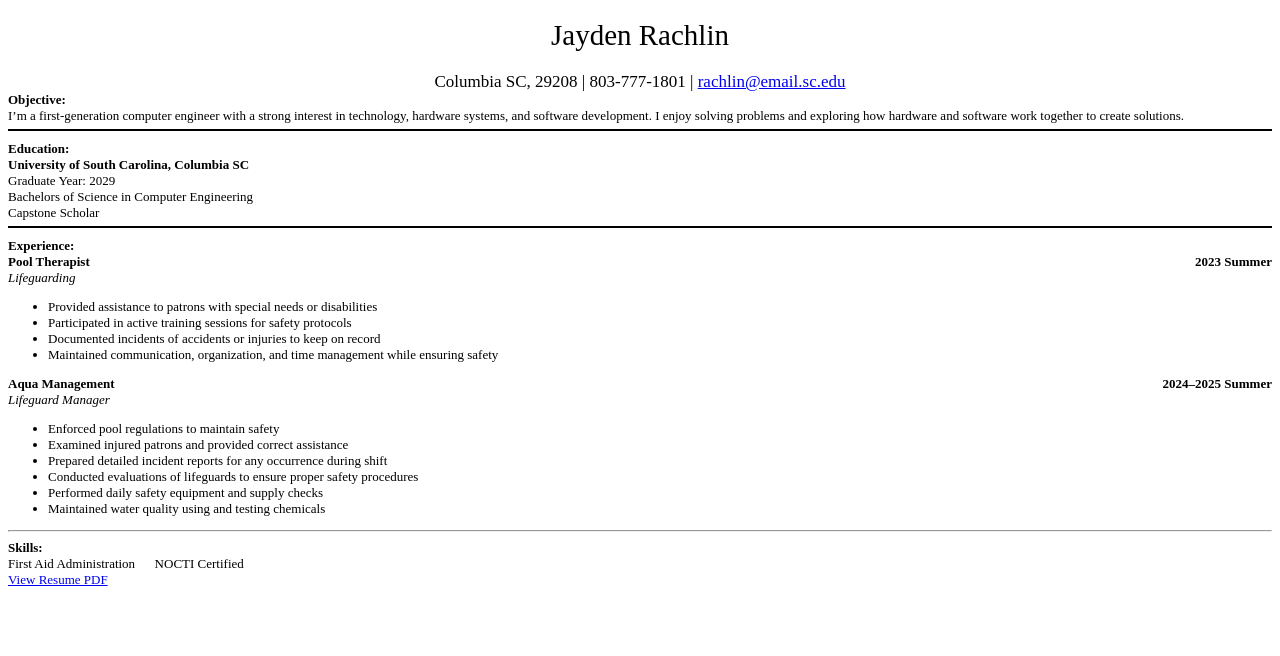
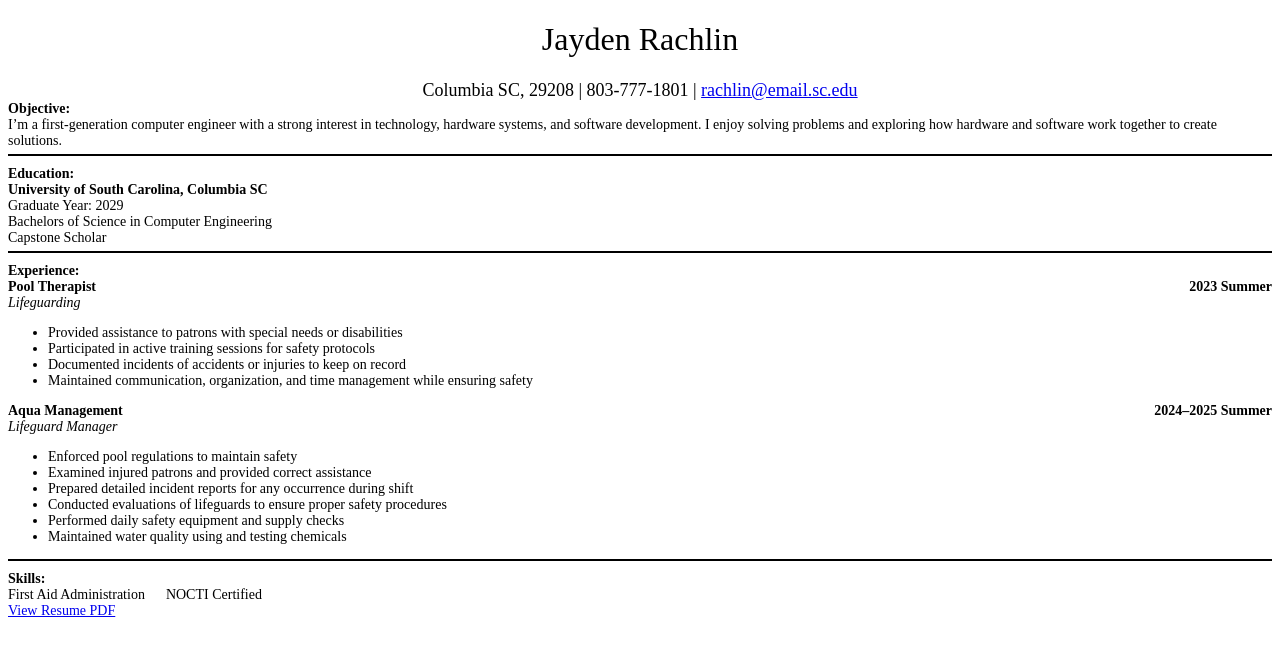
Before and after one commit to JaydenRachlin/JaydenRachlin.github.io, a plain HTML site: page resume.html in a window 1280 px wide. Drawn offline with Linux system fonts and the light colour scheme.

Commit message:
Update resumestyle.css

```diff
--- a/resumestyle.css
+++ b/resumestyle.css
@@ -2,14 +2,14 @@
 .name {
   text-align: center;
   font-family: "Times New Roman", serif;
-  font-size: 29px;
+  font-size: 32px; /* slightly bigger */
   font-weight: normal;
 }
 
 .contact {
   text-align: center;
   font-family: "Times New Roman", serif;
-  font-size: 17px;
+  font-size: 18px; /* slightly bigger */
 }
 
 .contact a {
@@ -19,14 +19,14 @@
 /* Section titles */
 .section-title {
   font-family: "Times New Roman", serif;
-  font-size: 13px;
+  font-size: 14px; /* slightly bigger */
   font-weight: bold;
 }
 
 /* Section content */
 .section-content {
   font-family: "Times New Roman", serif;
-  font-size: 13px;
+  font-size: 14px; /* slightly bigger */
 }
 
 /* Italics for roles */
@@ -34,13 +34,15 @@ em {
   font-style: italic;
 }
 
-/* Date span */
+/* Bold dates for experience */
 .date {
   float: right;
+  font-weight: bold;
 }
 
 /* HR lines under sections only */
-.section hr {
+.section hr,
+hr {
   border: 1px solid black;
   margin-top: 5px;
   margin-bottom: 10px;
```
